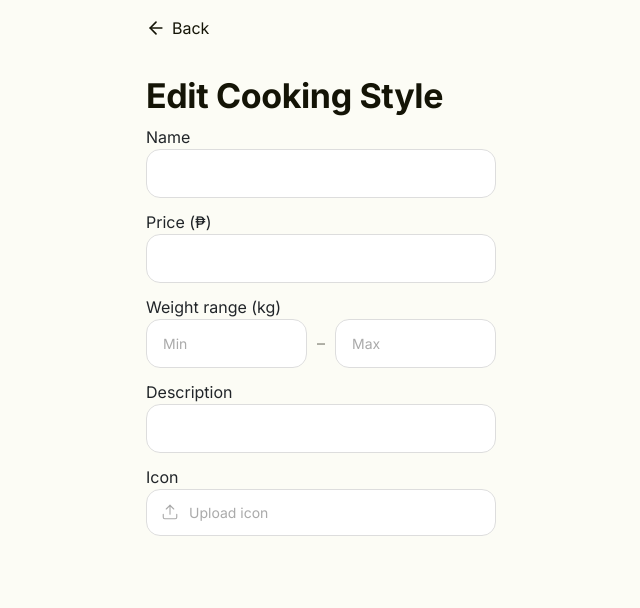
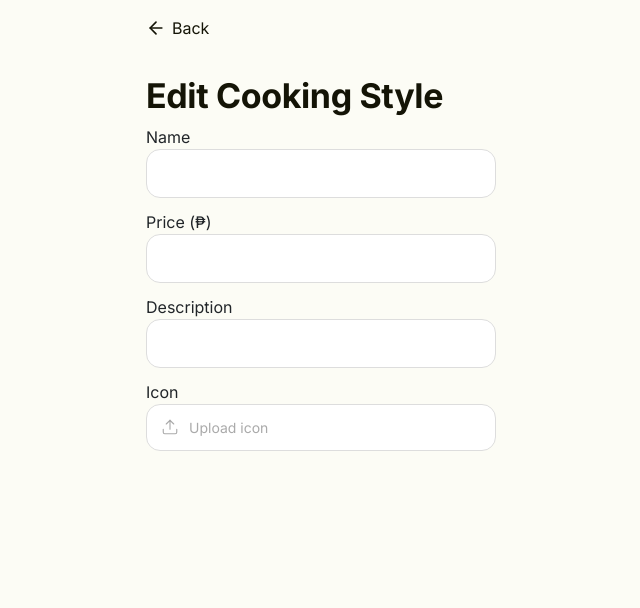
Before and after one commit to roblim8/jsquared, a Django app: template jsquared_app/templates/jsquared_app/cooking_style_edit.html in a window 1280 px wide. Shown: the top 608 px of the page, without its empty margins (319-959 px from the left). Run offline with Django 5.2, Linux system fonts and the light colour scheme; the template is opened without the code that fills it, so the values that code supplies are empty.

Commit message:
remove weight ranges from cooking styles

```diff
--- a/jsquared_app/templates/jsquared_app/cooking_style_edit.html
+++ b/jsquared_app/templates/jsquared_app/cooking_style_edit.html
@@ -37,20 +37,6 @@
     <div class="login-input-wrapper" style="margin-bottom:12px;">
       <input class="login-input" name="cooking_charge" type="number"
              step="0.01" value="{{ c.cooking_charge }}" required>
-    </div>
-
-    <!-- Weight range -->
-    <label class="adm-field-label">Weight range (kg)</label>
-    <div style="display:flex;gap:10px;margin-bottom:12px;">
-      <div class="login-input-wrapper" style="flex:1; width:120px;">
-        <input class="login-input" name="c_weight_min" type="number"
-               step="0.01" placeholder="Min" value="{{ c.c_weight_min }}">
-      </div>
-      <span style="align-self:center;color:var(--muted);">–</span>
-      <div class="login-input-wrapper" style="flex:1; width:120px;">
-        <input class="login-input" name="c_weight_max" type="number"
-               step="0.01" placeholder="Max" value="{{ c.c_weight_max }}">
-      </div>
     </div>
 
     <!-- Description -->
```
Also changed, not shown: jsquared_app/templates/jsquared_app/cooking_style_create.html (+0 -8 lines).
